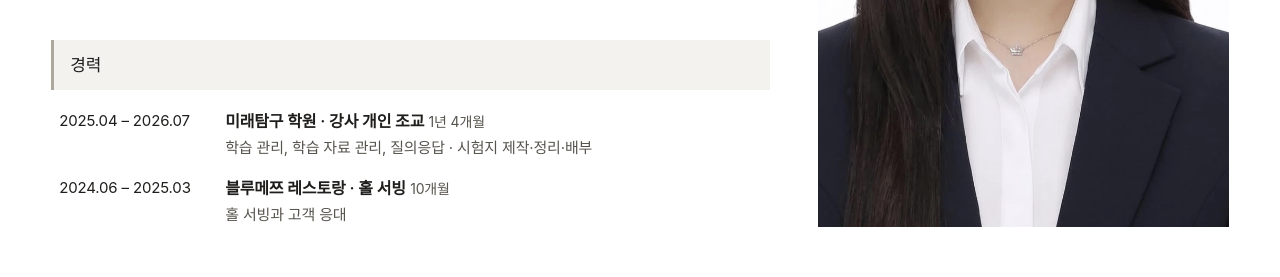
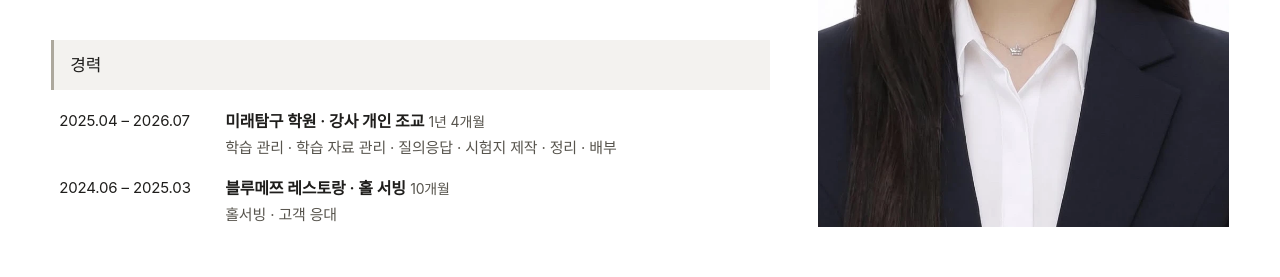
Before and after one commit to seryung0114/PortfolioWebsite, a plain HTML site: page index.html in a window 1280 px wide. Shown: the part 2080-2357 px from the top of the page. Drawn offline with Linux system fonts and the light colour scheme; a web font is replaced by a local one.

Commit message:
경력 설명을 가운데 점(·) 나열로 정리
Co-Authored-By: Claude Opus 5.5 <noreply@anthropic.com>
Claude-Session: https://claude.ai/code/session_01CPMB5RBGDjcvr2gRGhn2Nj

```diff
--- a/index.html
+++ b/index.html
@@ -226,14 +226,14 @@
                   <dt>2025.04 – 2026.07</dt>
                   <dd>
                     <strong>미래탐구 학원 · 강사 개인 조교</strong> <span class="muted-sm">1년 4개월</span>
-                    <span class="career-desc">학습 관리, 학습 자료 관리, 질의응답 · 시험지 제작·정리·배부</span>
+                    <span class="career-desc">학습 관리 · 학습 자료 관리 · 질의응답 · 시험지 제작 · 정리 · 배부</span>
                   </dd>
                 </div>
                 <div>
                   <dt>2024.06 – 2025.03</dt>
                   <dd>
                     <strong>블루메쯔 레스토랑 · 홀 서빙</strong> <span class="muted-sm">10개월</span>
-                    <span class="career-desc">홀 서빙과 고객 응대</span>
+                    <span class="career-desc">홀서빙 · 고객 응대</span>
                   </dd>
                 </div>
               </dl>
```
